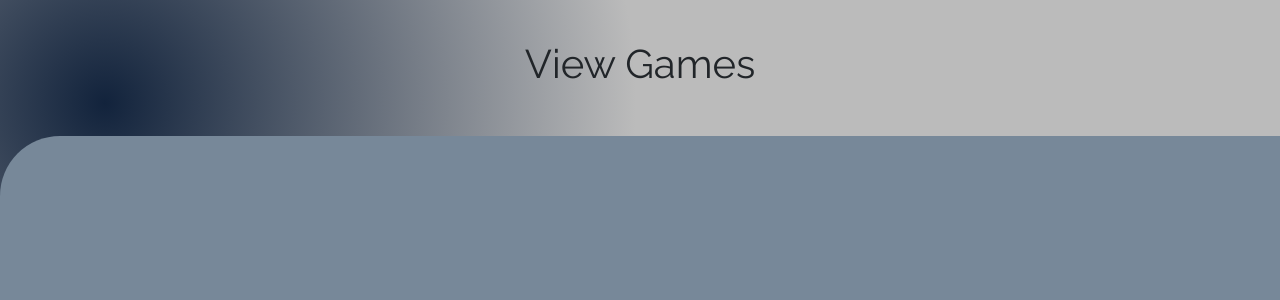
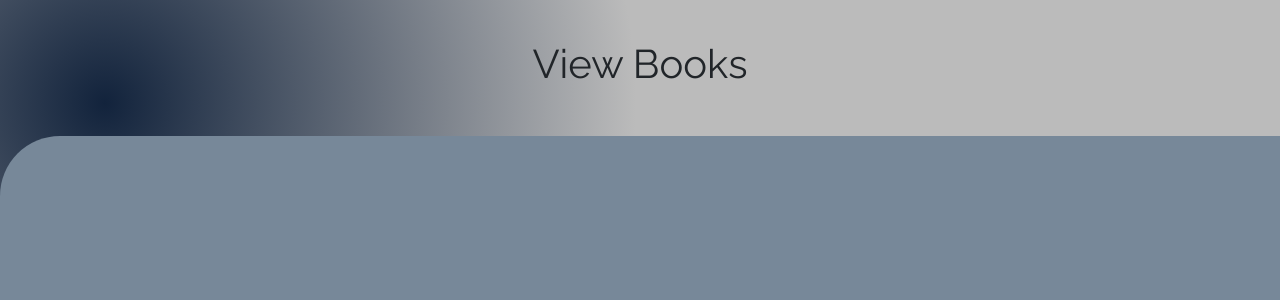
Before and after one commit to JoshFen95/NODE_API, a Node server app: template views/books.pug in a window 1280 px wide; the page is wider, and only the part inside the window is pictured. Shown: the part 56-356 px from the top of that part. Run offline with Node 20, Linux system fonts and the light colour scheme; the template is opened without the code that fills it, so the values that code supplies are empty.

Commit message:
name change

```diff
--- a/views/books.pug
+++ b/views/books.pug
@@ -19,7 +19,7 @@ body
 include navbar
 
 
-h1 View Games
+h1 View Books
 
 
 // Carousel //
```
